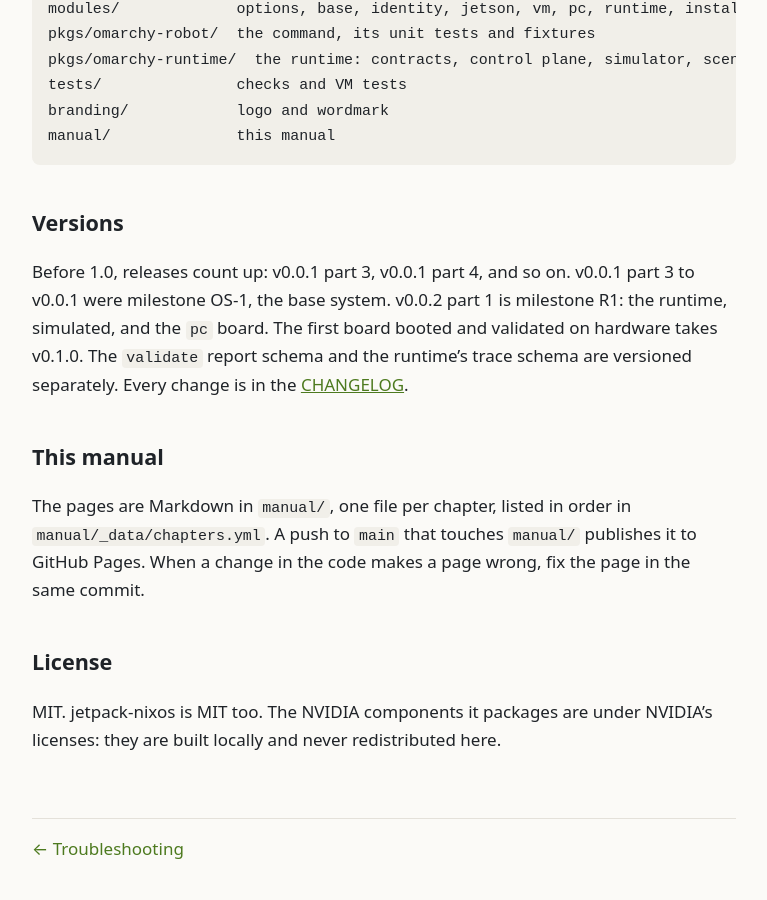
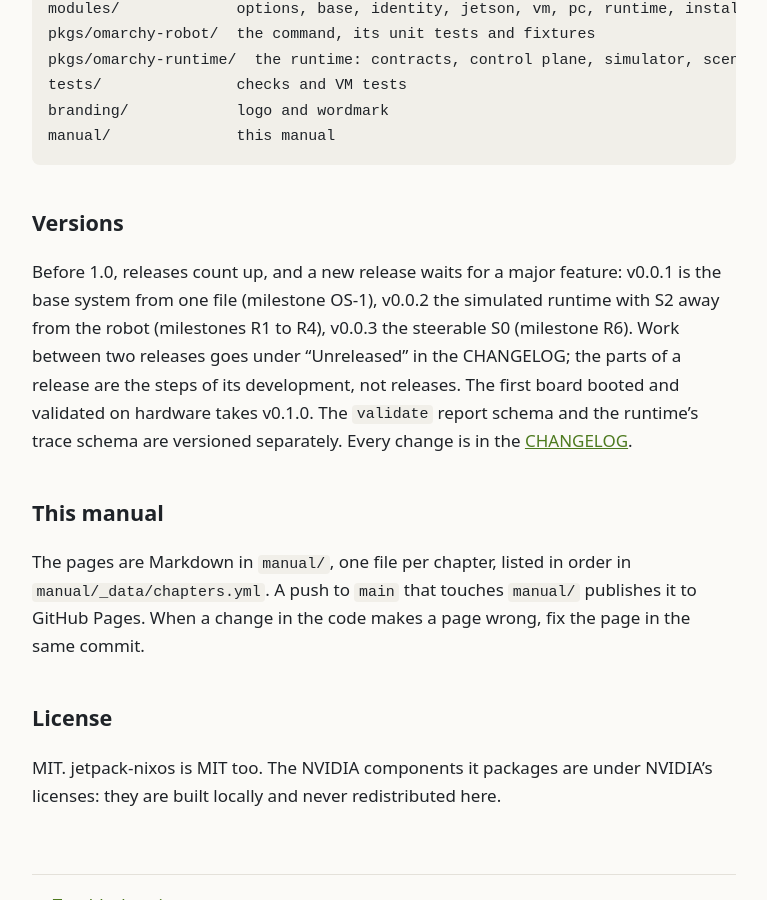
Before and after one commit to promaaa/omarchy-robots, a Jekyll site: the page built from manual/development.md, in a window 1280 px wide and 900 px high, scrolled down 1808 px. Shown: the whole window, without its empty margins (256-1023 px from the left). Built offline with Jekyll 4.4.1, drawn with Linux system fonts in a browser that asks for light colours.

Commit message:
docs: three releases, each waits for a major feature
The 16 tags v0.0.1-rc.1 to v0.0.14 become v0.0.1 (the OS from one file), v0.0.2 (the simulated runtime with S2 away from the robot) and v0.0.3 (the steerable S0). The steps of a release stay in its CHANGELOG section as parts.

```diff
--- a/manual/development.md
+++ b/manual/development.md
@@ -52,7 +52,7 @@ manual/              this manual
 
 ## Versions
 
-Before 1.0, releases count up: v0.0.1 part 3, v0.0.1 part 4, and so on. v0.0.1 part 3 to v0.0.1 were milestone OS-1, the base system. v0.0.2 part 1 is milestone R1: the runtime, simulated, and the `pc` board. The first board booted and validated on hardware takes v0.1.0. The `validate` report schema and the runtime's trace schema are versioned separately. Every change is in the [CHANGELOG](https://github.com/promaaa/omarchy-robots/blob/main/CHANGELOG.md).
+Before 1.0, releases count up, and a new release waits for a major feature: v0.0.1 is the base system from one file (milestone OS-1), v0.0.2 the simulated runtime with S2 away from the robot (milestones R1 to R4), v0.0.3 the steerable S0 (milestone R6). Work between two releases goes under "Unreleased" in the CHANGELOG; the parts of a release are the steps of its development, not releases. The first board booted and validated on hardware takes v0.1.0. The `validate` report schema and the runtime's trace schema are versioned separately. Every change is in the [CHANGELOG](https://github.com/promaaa/omarchy-robots/blob/main/CHANGELOG.md).
 
 ## This manual
 
```
Also changed, not shown: AGENTS.md (+3 -0 lines), manual/lab.md (+1 -1 lines), CHANGELOG.md, README.md.
